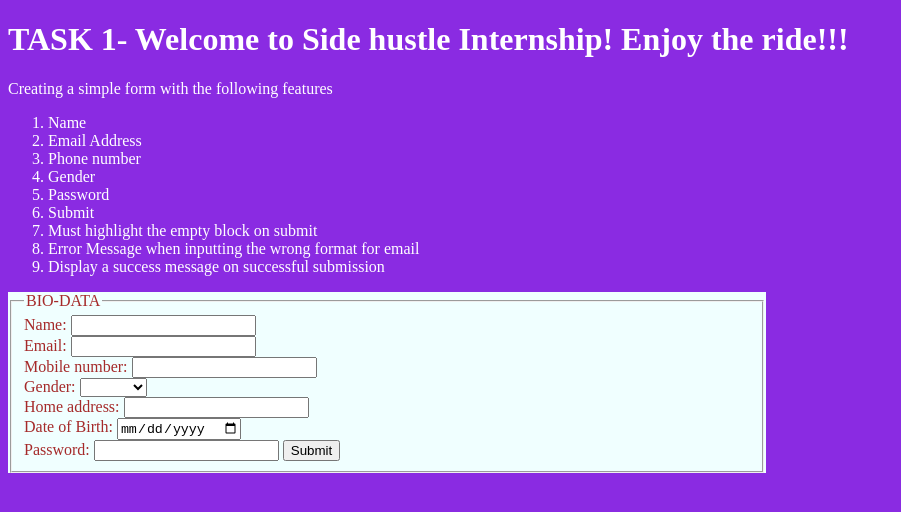
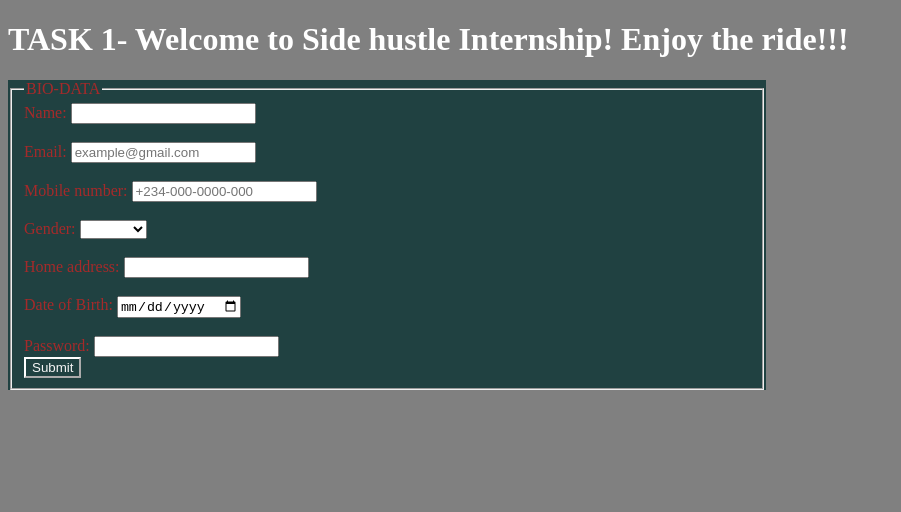
Before and after one commit to deedee-06/side_Hustle, a plain HTML site: page index.html in a window 1280 px wide. Shown: the whole page, without its empty margins (0-901 px from the left). Drawn offline with Linux system fonts and the light colour scheme.

Commit message:
Inputed all the codes into one file

```diff
--- a/index.html
+++ b/index.html
@@ -5,13 +5,29 @@
     <meta http-equiv="X-UA-Compatible" content="IE=edge">
     <meta name="viewport" content="width=device-width, initial-scale=1.0">
     <title>Week 1 task</title>
-    <link rel="stylesheet" href="style.css">
+   <style>
+    body{
+        background-color: grey;
+        color: white;
+    }
+    form{
+        background-color: rgb(32, 65, 65);
+        color: brown;
+        border: none;
+        width:60%;
+    }
+    #submit{
+        background-color: rgb(32, 65, 65);;
+        color: whitesmoke;
+        border-color: white;
+    }
+    </style>
 </head>
 <body>
     <h1>TASK 1- Welcome to Side hustle Internship!
         Enjoy the ride!!!
-    </form></h1>
-    <p>Creating a simple form with the following features
+    </h1>
+    <!-- <p>Creating a simple form with the following features
         <ol>
             <li>Name</li>
             <li>Email Address</li>
@@ -23,45 +39,39 @@
             <li>Error Message when inputting the wrong format for email</li>
             <li>Display a success message on successful submission</li>
         </ol>
-    </p>
-    <form name="form1" action="/action_page.php" onsubmit="return validateForm ()" method="post" required>
+    </p> -->
+    <form >
     <fieldset>
         <legend>BIO-DATA</legend>
         <label for="fullname">Name:</label>
-        <input type="text" name="fullname" id="fullname"> <br>
+        <input type="text" name="fullname" id="fullname" required> <br> <br>
         <label for="email">Email:</label>
-        <input type="email" name="email" id="email" required><br>
+        <input type="email" name="email" id="email" placeholder="example@gmail.com" required>
+        <span role="alert" id="wrongformat" aria-hidden="true">
+        </span> <br> <br>
         <label for="phonenumber">Mobile number:</label>
-        <input type="tel" name="phonenumber" id="phonenumber"> <br>
+        <input type="tel" name="phonenumber" id="phonenumber" placeholder="+234-000-0000-000" required> <br> <br>
         <label for="gender">Gender:</label>
-        <select id="gender">
+        <select id="gender" required>
             <option value="pick"></option>
             <option value="male">Male</option>
             <option value="female">Female</option>
-        </select> <br>
+        </select> <br> <br>
         <label for="address">Home address:</label>
-        <input type="text" name="address" id="address"> <br>
+        <input type="text" name="address" id="address"required> <br> <br>
         <label for="dob">Date of Birth:</label>
-        <input type="date" name="dob" id="dob"> <br>
-        <label for="pass">Password:</label>
-        <input type="password" name="pass" id="pass">
-        <input type="button" value="Submit">
-    </form>
+        <input type="date" name="dob" id="dob" required> <br> <br>
+        <label for="pwd">Password:</label>
+        <input type="password" name="pwd" id="pwd" required> <br>
+        <button id="submit" onclick="onclickFunction()">Submit</button>
     </fieldset>
+</form>
+
     <script type="text/javascript">
-        alert("Welcome to my sidehustle intership folder");
-        function validateForm(){
-            var x=docment.forms["form1"]
-            [email].value;
-             if (x== "") {
-                alert("Wrong Format For Email");
-                return false;
-             }
+        alert("Welcome! This is week 1 task for sidehustle intenship");
+
+        function onclickFunction() {
+            alert("Congratulations! Form submitted!")
         }
-
-        function Submit() {
-            alert("Congratulations! Form submitted!!")
-        }
-
     </script>
 </html>
--- a/style.css
+++ /dev/null
@@ -1,10 +0,0 @@
-body{
-    background-color: blueviolet;
-    color: white;
-}
-form{
-    background-color: azure;
-    color: brown;
-    border: none;
-    width:60%;
-}
```
